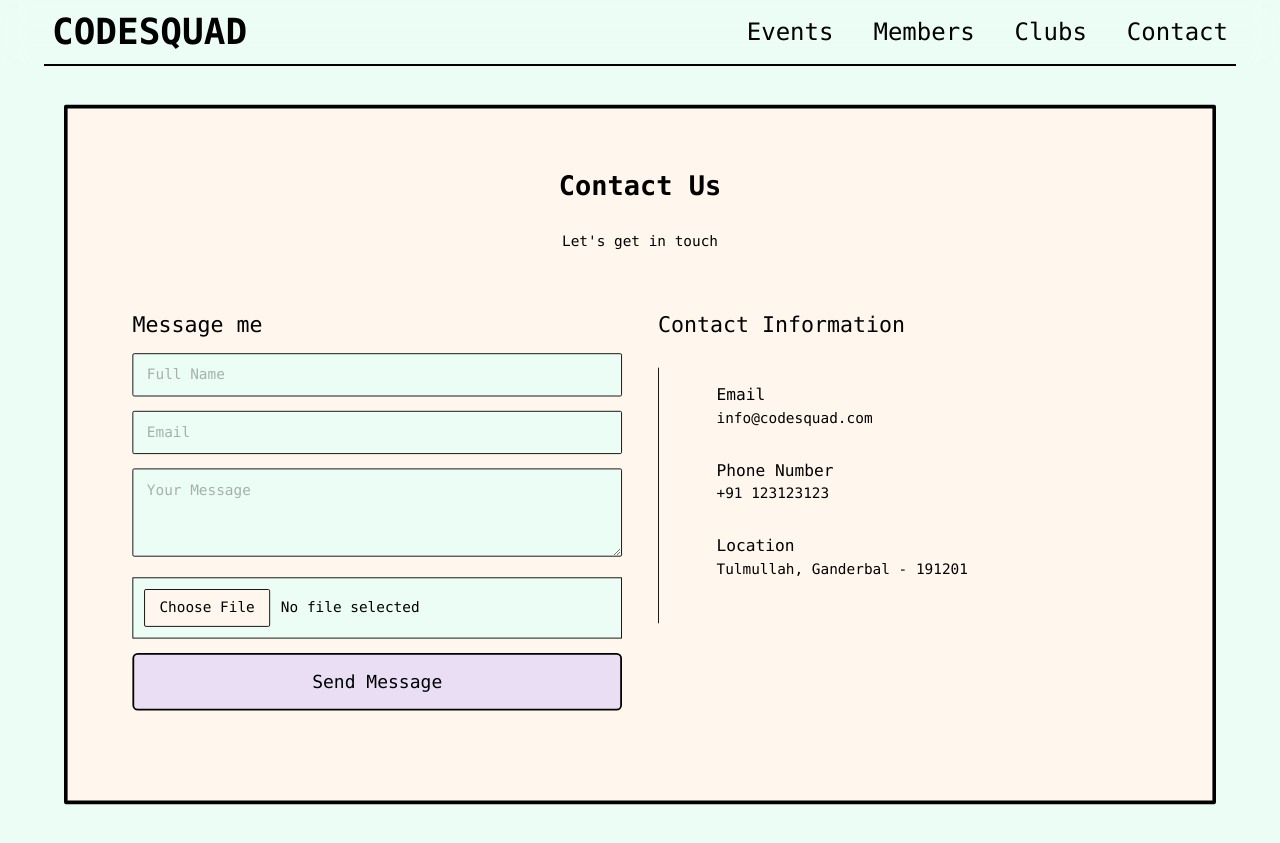
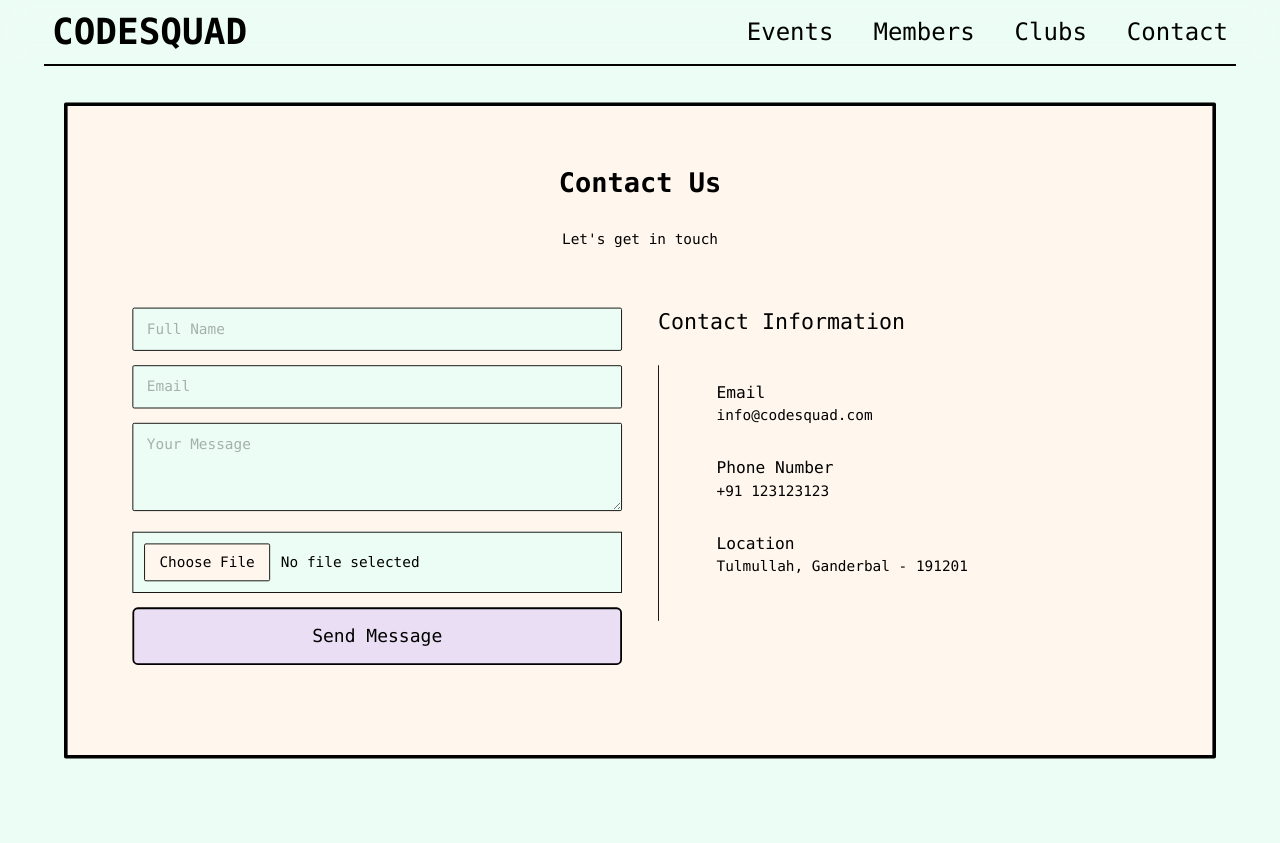
Before and after one commit to doitcodesquad/department-of-it, a Next.js app: page /contact in a window 1280 px wide. After the commit the page ends 800 px from the top, so only its background shows below. Built offline with nearby package versions, Linux system fonts and the light colour scheme; some icons are missing.

Commit message:
removed unnecessary line from ContactForm.jsx

```diff
--- a/app/components/ContactForm.jsx
+++ b/app/components/ContactForm.jsx
@@ -91,9 +91,6 @@ const ContactForm = () => {
         <div className="md:p-4 flex flex-wrap justify-center items-center w-full">
           <div className="max-w-xl w-full my-8 rounded-sm">
             <div className="m-4">
-              <h1 className="my-4 text-2xl font-medium text-secondary-200">
-                Message me
-              </h1>
               <form onSubmit={handleFormSubmit} encType="multipart/form-data">
                 <div className="relative mb-4">
                   <input
```
